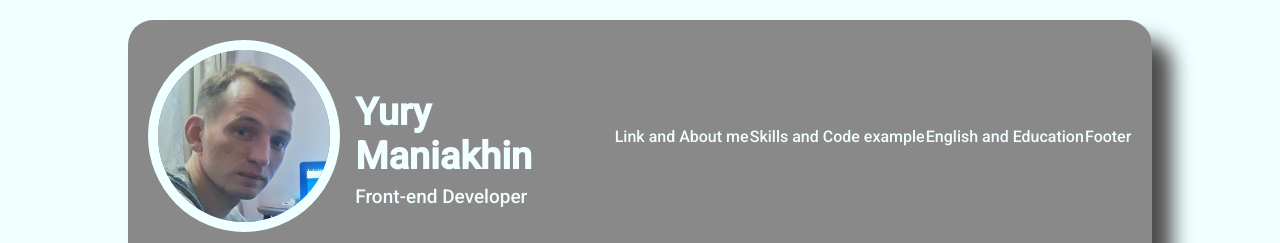
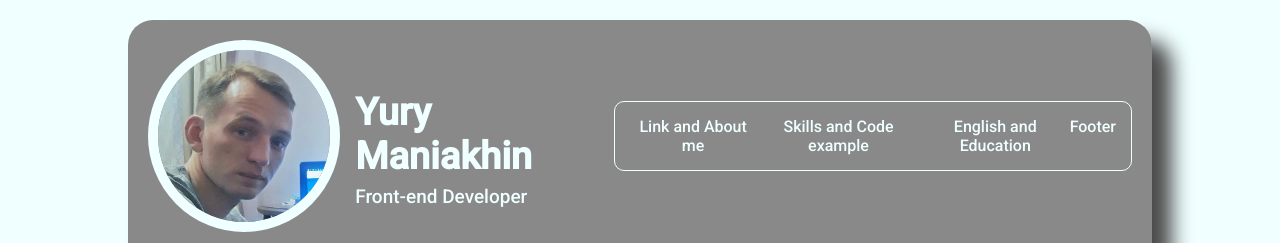
Before and after one commit to AdlerGaz/rsschool-cv, a plain HTML site: page index.html in a window 1280 px wide. Shown: the top 243 px of the page. Drawn offline with Linux system fonts and the light colour scheme.

Commit message:
refactor: add some styles for header-nav

```diff
--- a/style.css
+++ b/style.css
@@ -75,6 +75,12 @@ a:hover {
 .header_work {
     margin-top: 3%;
     font-size: 19px;
+}
+
+.header_nav {
+    border: 1px solid azure;
+    padding: 15px;
+    border-radius: 10px;
 }
 
 .header_nav ol {
```
